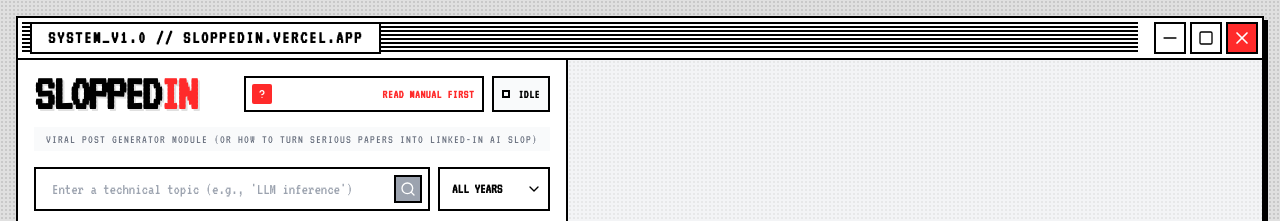
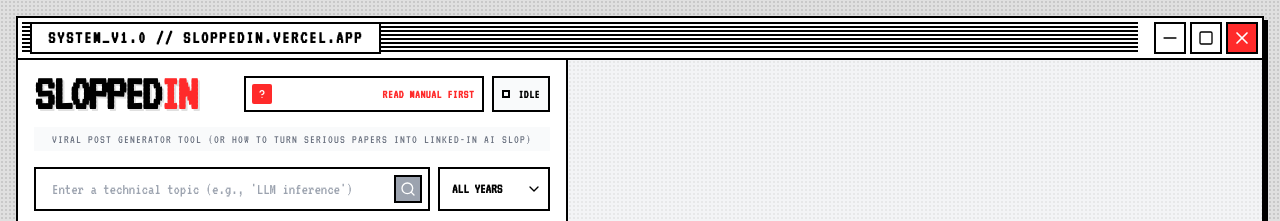
Before and after one commit to pablo-lozano-martin/slopped-in, a Next.js app: page / in a window 1280 px wide. Shown: the top 221 px of the page. Built offline with nearby package versions, Linux system fonts and the light colour scheme.

Commit message:
fix: update subtitle text for Viral Post Generator in main application page

```diff
--- a/src/app/page.tsx
+++ b/src/app/page.tsx
@@ -293,7 +293,7 @@
               {/* Subtitle Section */}
               <div className="w-full bg-gray-50 py-1 mb-4">
                  <div className="flex whitespace-nowrap px-1 justify-center">
-                    <span className="text-xs uppercase tracking-widest text-gray-500">Viral Post Generator Module (or how to turn serious papers into linked-in ai slop)</span>
+                    <span className="text-xs uppercase tracking-widest text-gray-500">Viral Post Generator Tool (or how to turn serious papers into linked-in ai slop)</span>
                  </div>
               </div>
 
```
